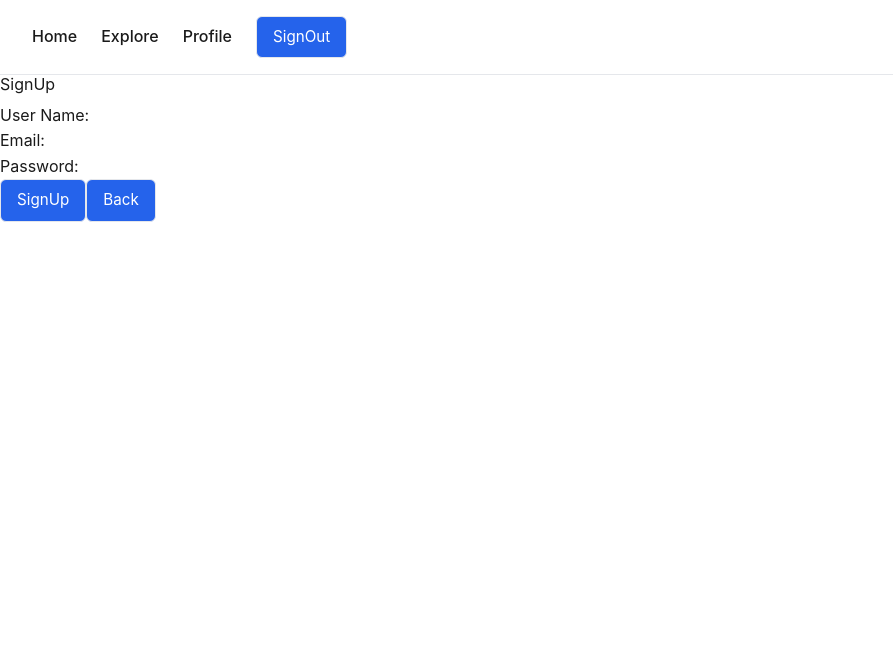
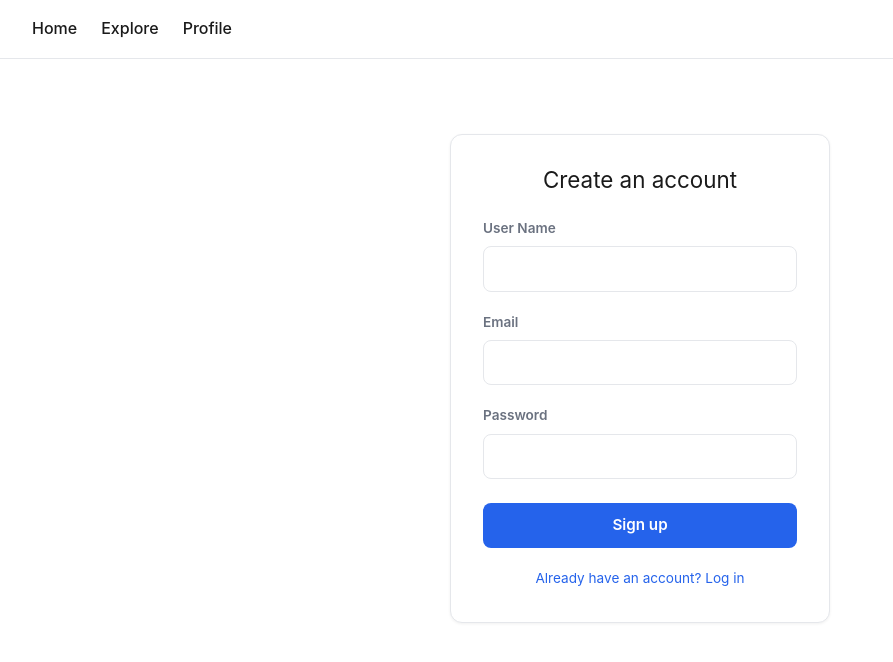
Before and after one commit to Joel101205/TeamUp, a Next.js app: page /sign-up in a window 1280 px wide. Shown: the top 662 px of the page, without its empty margins (0-893 px from the left). Built offline with nearby package versions, Linux system fonts and the light colour scheme; no server answers.

Commit message:
[Styling] added styling to login and sign up page

```diff
--- a/app/explore/page.jsx
+++ b/app/explore/page.jsx
@@ -1,8 +1,21 @@
 'use client';
 
 import ExploreActivityList from "@/components/ExploreActivityList";
+import { useAuth } from "@/context/AuthContext";
+import { useRouter } from "next/navigation";
+import { useEffect } from "react";
 
 export default function ExplorePage() {
+    const {user, loading} = useAuth();
+    const router = useRouter();
+
+    useEffect(() => {
+        if (!loading && !user) {
+            router.push("/login");
+        }
+        return;
+    }, [loading, user, router]);
+
     return (
         <div className="explore-page">
             <header className="explore-page-header">
--- a/app/global.css
+++ b/app/global.css
@@ -115,6 +115,105 @@
   justify-content: center;
   font-size: 1.5rem;
   font-weight: 700;
+}
+
+/* Login page styles */
+
+.auth-page {
+  min-height: 80vh;
+  display: flex;
+  align-items: center;
+  justify-content: center;
+  padding: 2rem;
+}
+
+.auth-card {
+  width: 100%;
+  max-width: 380px;
+  background: var(--color-bg);
+  border: 1px solid var(--color-border);
+  border-radius: 12px;
+  padding: 2rem;
+  box-shadow: 0 1px 3px rgba(0, 0, 0, 0.06);
+  display: flex;
+  flex-direction: column;
+  gap: 1.25rem;
+}
+
+.auth-title {
+  font-size: 1.4rem;
+  text-align: center;
+  margin-bottom: 0.25rem;
+}
+
+.auth-field {
+  display: flex;
+  flex-direction: column;
+  gap: 0.4rem;
+}
+
+.auth-field label {
+  font-size: 0.85rem;
+  font-weight: 600;
+  color: var(--color-muted);
+}
+
+.auth-field input {
+  font-family: inherit;
+  font-size: 0.95rem;
+  padding: 0.6rem 0.75rem;
+  border: 1px solid var(--color-border);
+  border-radius: 8px;
+  outline: none;
+  transition: border-color 0.15s ease;
+}
+
+.auth-field input:focus {
+  border-color: var(--color-primary);
+}
+
+.auth-submit {
+  background: var(--color-primary);
+  color: white;
+  border: none;
+  padding: 0.65rem 1rem;
+  border-radius: 8px;
+  font-weight: 600;
+  font-size: 0.95rem;
+  cursor: pointer;
+  margin-top: 0.25rem;
+}
+
+.auth-submit:hover:not(:disabled) {
+  opacity: 0.9;
+}
+
+.auth-submit:disabled {
+  opacity: 0.6;
+  cursor: not-allowed;
+}
+
+.auth-secondary {
+  background: none;
+  border: none;
+  color: var(--color-primary);
+  font-size: 0.85rem;
+  cursor: pointer;
+  padding: 0;
+  text-align: center;
+}
+
+.auth-secondary:hover {
+  text-decoration: underline;
+}
+
+/* signup page styles */
+
+.auth-error {
+  color: #dc2626;
+  font-size: 0.85rem;
+  text-align: center;
+  margin-bottom: -0.5rem;
 }
 
 /* Activity card */
--- a/app/login/page.tsx
+++ b/app/login/page.tsx
@@ -24,42 +24,50 @@ export default function Page() {
         }
 
         setLoading(false);
-
     }
 
     function handleSignUp() {
         router.push("/sign-up")
     }
 
-    return (<div>
-        <h1>Login</h1>
+    return (
+        <div className="auth-page">
+            <form className="auth-card" onSubmit={(e) => { e.preventDefault(); handleLogin(); }}>
+                <h1 className="auth-title">Welcome back</h1>
 
-        <label htmlFor="email">Email:</label>
+                <div className="auth-field">
+                    <label htmlFor="email">Email</label>
                     <input
                         id="email"
                         type="text"
                         autoComplete="off"
                         onChange={(e) => setEmail(e.target.value)}
                     />
+                </div>
 
-        <div></div>
-
-        <label htmlFor="password">Password:</label>
+                <div className="auth-field">
+                    <label htmlFor="password">Password</label>
                     <input
                         id="password"
                         type="password"
                         autoComplete="off"
                         onChange={(e) => setPassword(e.target.value)}
                     />
+                </div>
 
-        <div></div>
-
-        <button onClick={handleLogin} disabled={loading}>
-            {loading ? "Logging in..." : "login"}
+                <button type="submit" className="auth-submit" disabled={loading}>
+                    {loading ? "Logging in..." : "Log in"}
                 </button>
 
-        <button onClick={handleSignUp} disabled={loading}>
-            SignUp
+                <button
+                    type="button"
+                    className="auth-secondary"
+                    onClick={handleSignUp}
+                    disabled={loading}
+                >
+                    Don't have an account? Sign up
                 </button>
-    </div>)
+            </form>
+        </div>
+    )
 }
--- a/app/profile/page.tsx
+++ b/app/profile/page.tsx
@@ -1,9 +1,20 @@
 'use client'
 
 import { useAuth } from "@/context/AuthContext"
+import { useRouter } from "next/navigation";
+import { useEffect } from "react";
 
 export default function Page() {
     const {user, loading} = useAuth();
+
+    const router = useRouter();
+
+    useEffect(() => {
+        if (!loading && !user) {
+            router.push("/login");
+        }
+        return;
+    }, [loading, user, router]);
 
     if (loading) return <div className="page-loading">Loading...</div>;
 
--- a/app/sign-up/page.tsx
+++ b/app/sign-up/page.tsx
@@ -29,48 +29,55 @@ export default function Page() {
     }
 
     return (
-    <div>
-        <h1>SignUp</h1>
+        <div className="auth-page">
+            <form className="auth-card" onSubmit={(e) => { e.preventDefault(); handleSignUp(); }}>
+                <h1 className="auth-title">Create an account</h1>
 
-        <label htmlFor="userName">User Name:</label>
+                <div className="auth-field">
+                    <label htmlFor="userName">User Name</label>
                     <input
                         id="userName"
                         type="text"
                         autoComplete="off"
                         onChange={(e) => setUserName(e.target.value)}
                     />
+                </div>
 
-        <div></div>
-
-        <label htmlFor="email">Email:</label>
+                <div className="auth-field">
+                    <label htmlFor="email">Email</label>
                     <input
                         id="email"
                         type="text"
                         autoComplete="off"
                         onChange={(e) => setEmail(e.target.value)}
                     />
+                </div>
 
-        <div></div>
-
-        <label htmlFor="password">Password:</label>
+                <div className="auth-field">
+                    <label htmlFor="password">Password</label>
                     <input
                         id="password"
                         type="password"
                         autoComplete="off"
                         onChange={(e) => setPassword(e.target.value)}
                     />
+                </div>
 
-        <div></div>
+                {error && <p className="auth-error">{error}</p>}
 
-        {error && <p style={{ color: "red" }}>{error}</p>}
-
-        <button onClick={handleSignUp} disabled={loading}>
-            {loading? "Signing Up..." : "SignUp"}
+                <button type="submit" className="auth-submit" disabled={loading}>
+                    {loading ? "Signing up..." : "Sign up"}
                 </button>
 
-        <button onClick={handleBack} disabled={loading}>
-            Back
+                <button
+                    type="button"
+                    className="auth-secondary"
+                    onClick={handleBack}
+                    disabled={loading}
+                >
+                    Already have an account? Log in
                 </button>
+            </form>
         </div>
     )
 }
--- a/components/Navbar.tsx
+++ b/components/Navbar.tsx
@@ -20,7 +20,7 @@ export default function Navbar() {
             <Link href="/" scroll={false}>Home</Link>
             <Link href="/explore" scroll={false}>Explore</Link>
             <Link href="/profile" scroll={false}>Profile</Link>
-             <button onClick={logout} disabled={(user==null)}>SignOut</button>
+             <button onClick={logout} hidden={user==null} disabled={(user==null)}>SignOut</button>
 
             </nav>
         </div>
```
Lines whose indentation alone changed are shown as unchanged.
